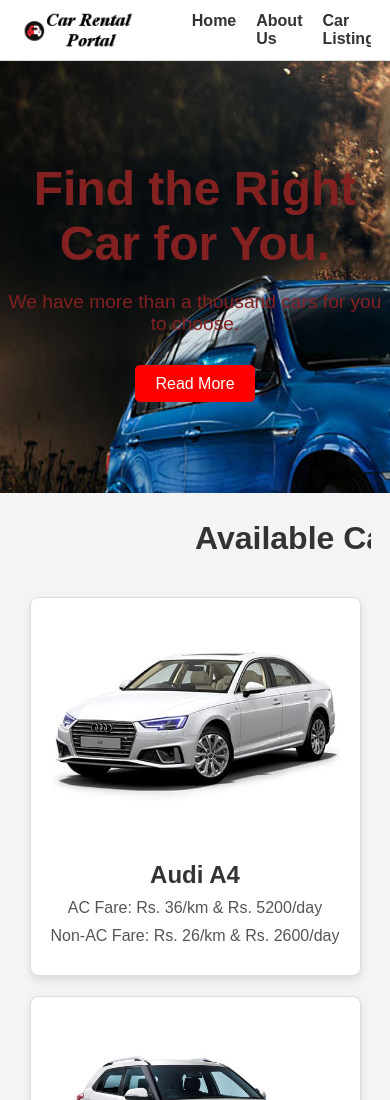
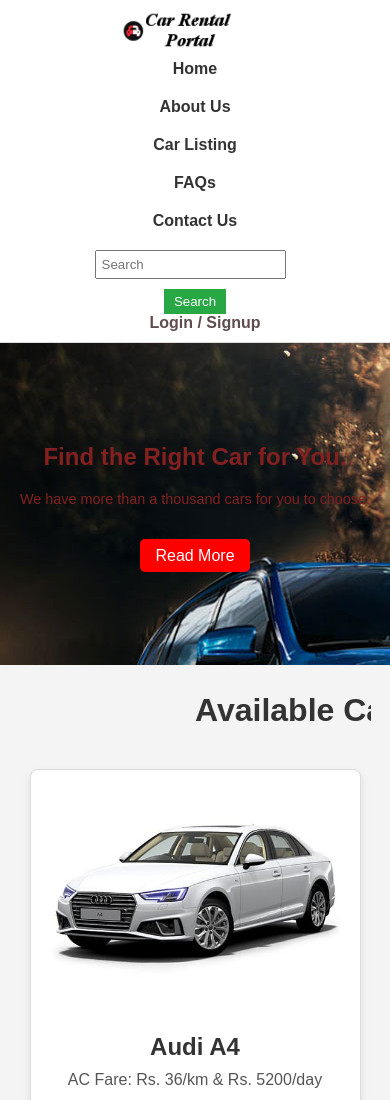
Before and after one commit to rajpati01/Car_Rental_System, a plain HTML site: page index.html in a window 390 px wide. Shown: the top 1100 px of the page. Drawn offline with Linux system fonts and the light colour scheme; files whose address does not match are found by name.

Commit message:
added responsiveness to all the pages

```diff
--- a/assets/css/available.css
+++ b/assets/css/available.css
@@ -42,3 +42,16 @@
   margin-bottom: 10px;
   color: #555;
 }
+
+/* responsiveness */
+@media (max-width: 768px) {
+  .car-item {
+    width: 45%;
+  }
+}
+
+@media (max-width: 480px) {
+  .car-item {
+    width: 100%;
+  }
+}
--- a/assets/css/style.css
+++ b/assets/css/style.css
@@ -209,3 +209,55 @@ nav ul li a {
   margin: 3px;
   margin-right: 8px;
 }
+
+/* responsiveness */
+@media (max-width: 768px) {
+  .navbar {
+    flex-direction: column;
+  }
+
+  nav ul {
+    flex-direction: column;
+    align-items: center;
+  }
+
+  nav ul li {
+    margin: 10px 0;
+  }
+
+  .search-login {
+    flex-direction: column;
+    align-items: center;
+    margin-top: 10px;
+  }
+
+  .search-login input {
+    margin-bottom: 10px;
+  }
+
+  .hero-section {
+    text-align: center;
+  }
+
+  .hero-content h1 {
+    font-size: 2em;
+  }
+
+  .hero-content p {
+    font-size: 1em;
+  }
+}
+
+@media (max-width: 480px) {
+  .hero-content h1 {
+    font-size: 1.5em;
+  }
+
+  .hero-content p {
+    font-size: 0.9em;
+  }
+
+  .hero-content .btn {
+    padding: 8px 15px;
+  }
+}
```
Also changed, not shown: assets/css/about_us.css (+20 -0 lines), assets/css/contact_us.css (+43 -0 lines).
